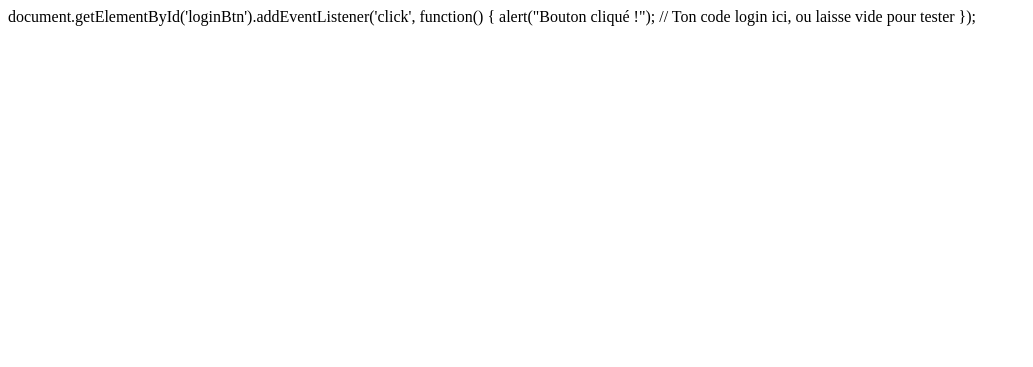
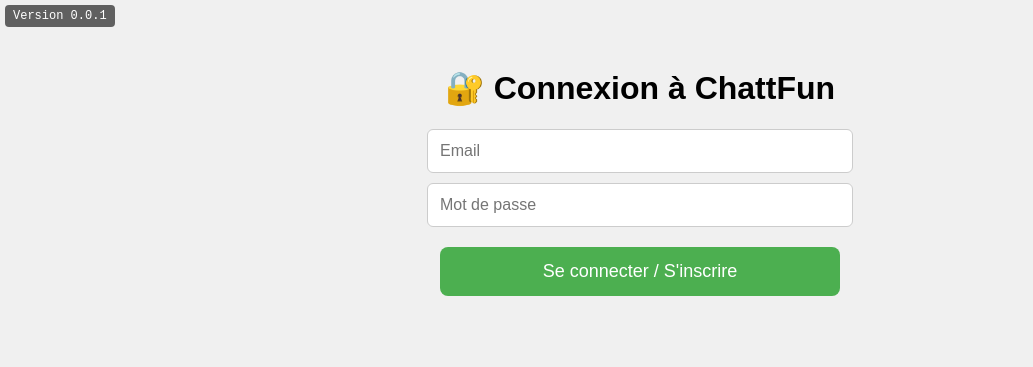
Before and after one commit to Tkt-le-cript/Chatt, a plain HTML site: page index.html in a window 1280 px wide. Shown: the whole page, without its empty margins (0-1033 px from the left). Drawn offline with Linux system fonts and the light colour scheme.

Commit message:
Update index.html

```diff
--- a/index.html
+++ b/index.html
@@ -1,4 +1,66 @@
-document.getElementById('loginBtn').addEventListener('click', function() {
-  alert("Bouton cliqué !");
-  // Ton code login ici, ou laisse vide pour tester
-});
+<!DOCTYPE html>
+<html lang="fr">
+<head>
+  <meta charset="UTF-8" />
+  <meta name="viewport" content="width=device-width, initial-scale=1" />
+  <title>ChattFun - Connexion</title>
+  <style>
+    body {
+      font-family: Arial, sans-serif;
+      text-align: center;
+      padding: 40px 10px;
+      background: #f0f0f0;
+    }
+    input {
+      padding: 12px;
+      width: 90%;
+      max-width: 400px;
+      margin: 10px auto;
+      display: block;
+      font-size: 16px;
+      border-radius: 6px;
+      border: 1px solid #ccc;
+    }
+    button {
+      padding: 14px 0;
+      width: 90%;
+      max-width: 400px;
+      background: #4CAF50;
+      color: white;
+      border: none;
+      border-radius: 8px;
+      font-size: 18px;
+      cursor: pointer;
+      margin: 20px auto;
+      display: block;
+    }
+    #version-tag {
+      position: fixed;
+      top: 5px;
+      left: 5px;
+      background: rgba(0,0,0,0.6);
+      color: white;
+      padding: 4px 8px;
+      font-size: 12px;
+      font-family: monospace;
+      border-radius: 4px;
+      user-select: none;
+      z-index: 9999;
+    }
+  </style>
+</head>
+<body>
+  <div id="version-tag">Version 0.0.1</div>
+
+  <h1>🔐 Connexion à <b>ChattFun</b></h1>
+  <input type="email" id="email" placeholder="Email" autocomplete="username" />
+  <input type="password" id="password" placeholder="Mot de passe" autocomplete="current-password" />
+  <button id="loginBtn">Se connecter / S'inscrire</button>
+
+  <script>
+    document.getElementById('loginBtn').addEventListener('click', () => {
+      alert('Bouton cliqué !');
+    });
+  </script>
+</body>
+</html>
```
